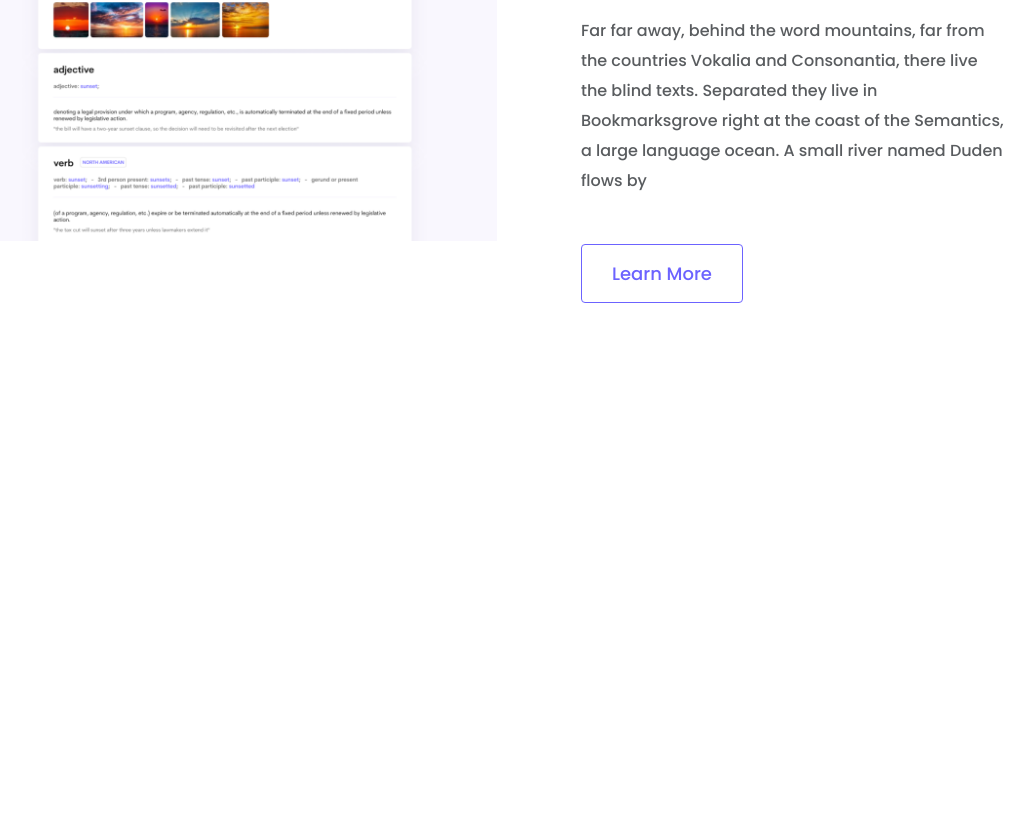
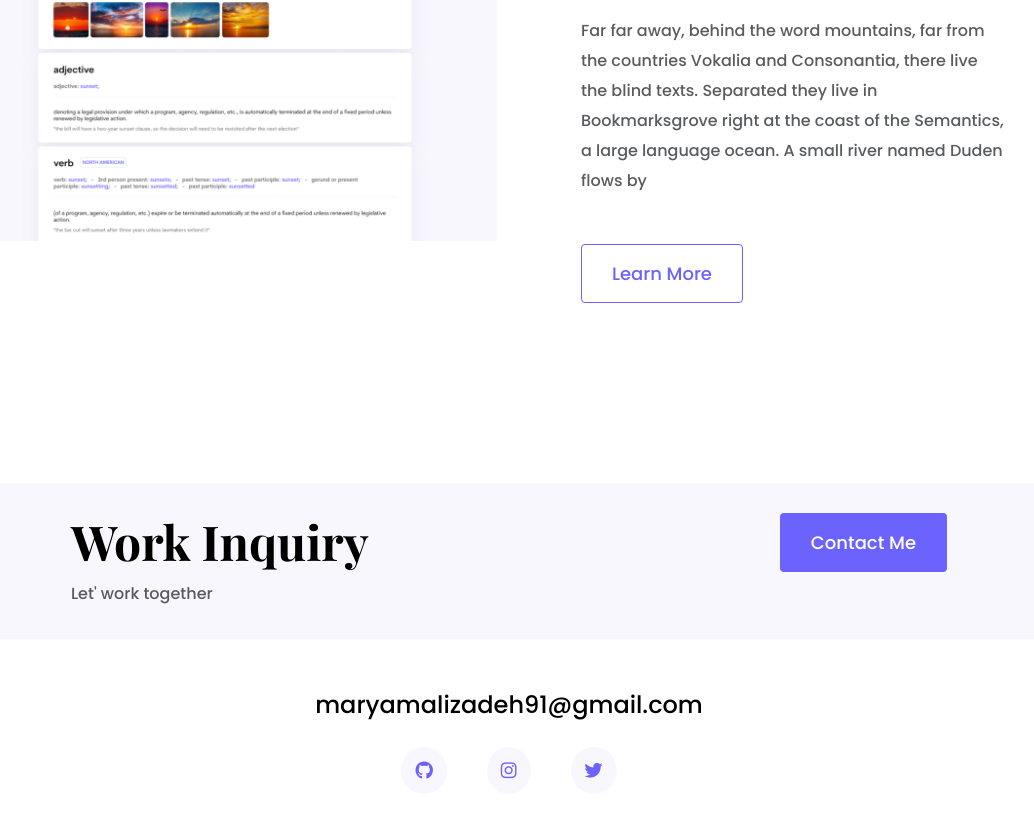
Before and after one commit to maryamalizadeh91/portfolio-project, a plain HTML site: page index.html in a window 1280 px wide. Shown: the part 2558-3376 px from the top of the page, without its empty margins (131-1165 px from the left). Before the commit the page ends 3029 px from the top, so only its background shows below. Drawn offline with nearby package versions, Linux system fonts and the light colour scheme; a web font is replaced by a local one.

Commit message:
Coding Footer Part

```diff
--- a/index.html
+++ b/index.html
@@ -118,6 +118,35 @@
           </div>
         </div>
       </div>
+      <footer>
+        <div
+          class="contact-box d-flex justify-content-between mb-5 d-none d-md-flex">
+          <div>
+            <h4>Work Inquiry</h4>
+            <p class="text-muted">Let' work together</p>
+          </div>
+          <div>
+            <a href="" class="btn btn-branding">Contact Me</a>
+          </div>
+        </div>
+        <div class="d-flex justify-content-center">
+          <a href="mailto:maryamalizadeh91@gmail.com" class="email-link mb-4"
+            >maryamalizadeh91@gmail.com</a
+          >
+        </div>
+
+        <div class="social-links d-flex justify-content-center mb-5">
+          <a href="https://github.com/maryamalizadeh91" target="_blank"
+            ><i class="fa-brands fa-github"></i
+          ></a>
+          <a href="https://instagram.com/maryamalizadeh91" target="_blank"
+            ><i class="fa-brands fa-instagram"></i
+          ></a>
+          <a href="https://www.twitter.com/maryamma1991" target="_blank"
+            ><i class="fa-brands fa-twitter"></i
+          ></a>
+        </div>
+      </footer>
     </div>
   </body>
 </html>
--- a/src/style.css
+++ b/src/style.css
@@ -28,6 +28,10 @@ h1 {
 
 h2 {
   font-size: 64px;
+}
+
+h4 {
+  font-size: 48px;
 }
 
 p {
@@ -139,6 +143,46 @@ nav li.active a {
   color: var(--branding-color);
 }
 
+footer {
+  margin: 60px 0;
+}
+
+footer .contact-box {
+  background: var(--secondary-color);
+  padding: 30px 120px;
+  border-radius: 10px;
+}
+
+footer .contact-box p {
+  margin: 0;
+}
+
+footer .email-link {
+  text-decoration: none;
+  color: black;
+  font-size: 24px;
+  text-align: center;
+}
+
+footer .email-link:hover {
+  color: var(--branding-color);
+}
+
+footer .social-links a {
+  margin: 0 20px;
+  color: var(--branding-color);
+  background: var(--secondary-color);
+  padding: 10px 14px;
+  font-size: 18px;
+  border-radius: 50%;
+  transition: all 100ms ease-in-out;
+}
+
+footer .social-links a:hover {
+  color: white;
+  background: var(--branding-color);
+}
+
 @media (max-width: 960px) {
   .project-description {
     padding: 0;
@@ -152,9 +196,14 @@ nav li.active a {
     font-size: 32px;
   }
 
+  h4 {
+    font-size: 18px;
+  }
+
   img {
     width: 90%;
   }
+
   .hero {
     padding: 80px 20px;
   }
```
